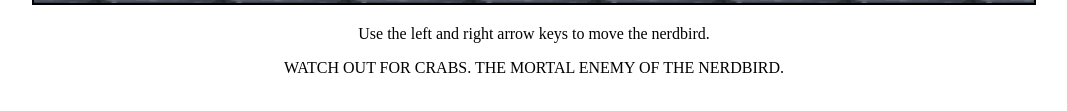
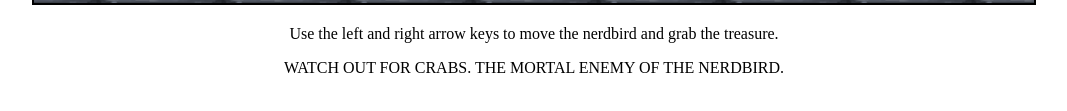
Before and after one commit to DouglasMacKrell/zenva-complete-beginners-javascript, a plain HTML site: page crossing-game/index.html in a window 1280 px wide. Shown: the part 579-690 px from the top of the page, without its empty margins (106-1173 px from the left). Drawn offline with Linux system fonts and the light colour scheme.

Commit message:
directions updated

```diff
--- a/crossing-game/index.html
+++ b/crossing-game/index.html
@@ -49,7 +49,7 @@
   <body>
     <h1>Doug's Crossing Game</h1>
     <canvas id="my-canvas" width="1000" height="500"></canvas>
-    <p>Use the left and right arrow keys to move the nerdbird.</p>
+    <p>Use the left and right arrow keys to move the nerdbird and grab the treasure.</p>
     <p>WATCH OUT FOR CRABS. THE MORTAL ENEMY OF THE NERDBIRD.</p>
     <script type="text/javascript">
       var canvas = document.getElementById("my-canvas");
```
